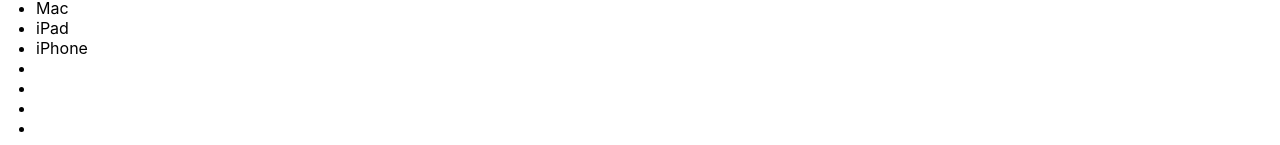
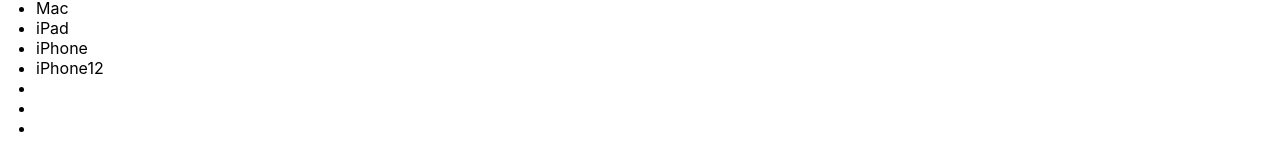
Before and after one commit to KiriNN2529/gasgsa, a React (Create React App) app: page / in a window 1280 px wide. Shown: the part 10462-10607 px from the top of the page. Built offline with nearby package versions, Linux system fonts and the light colour scheme.

Commit message:
[razvan]test

```diff
--- a/src/components/Footer.js
+++ b/src/components/Footer.js
@@ -1,4 +1,4 @@
-import React from "react";
+import React from 'react';
 
 const Footer = () => {
   return (
@@ -8,7 +8,7 @@
           <li>Mac</li>
           <li>iPad</li>
           <li>iPhone</li>
-                    <li></li>
+          <li>iPhone12</li>
           <li></li>
           <li></li>
           <li></li>
@@ -34,6 +34,6 @@
         </ul>
       </div>
     </div>
-    )
-}
+  );
+};
 export default Footer;
```
Lines whose indentation alone changed are shown as unchanged.
